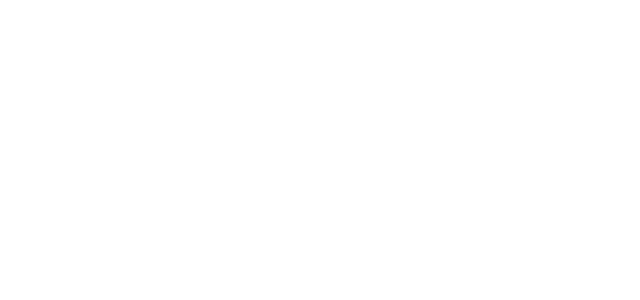
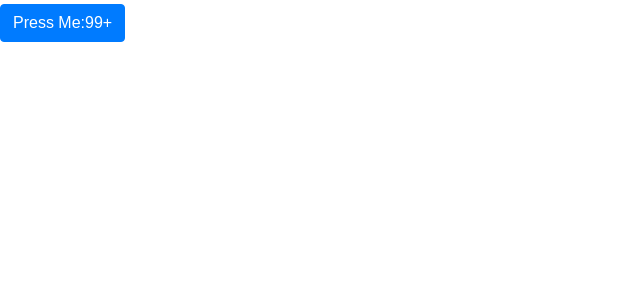
Before and after one commit to Raunak88/react-components, a React (Create React App) app: page / in a window 1280 px wide. Shown: the top 300 px of the page, without its empty margins (0-640 px from the left). Built offline with nearby package versions, Linux system fonts and the light colour scheme.

Commit message:
Added ButtonBadge component

```diff
--- a/src/App.js
+++ b/src/App.js
@@ -1,11 +1,18 @@
-import React from 'react';
-import logo from './logo.svg';
-import './App.css';
-
+import React from "react";
+import "./App.css";
+import ButtonBadge from "./ButtonBadge/ButtonBadge";
 function App() {
+  const customFunction = () => {
+    console.log("I am called");
+  };
   return (
     <div className="App">
-
+      <ButtonBadge
+        kind="primary"
+        counter={101}
+        children="Press Me"
+        click={customFunction}
+      />
     </div>
   );
 }
--- /dev/null
+++ b/src/ButtonBadge/ButtonBadge.js
@@ -0,0 +1,24 @@
+import PropTypes from "prop-types";
+import React from "react";
+import "./buttonbadge.scss";
+export default function ButtonBadge(props) {
+  return (
+    <button
+      className={props.kind}
+      disabled={props.disabled}
+      type={props.type}
+      onClick={props.click}
+    >
+      {props.children}:{props.counter > 99 ? 99 + "+" : props.counter}
+    </button>
+  );
+}
+
+ButtonBadge.propTypes = {
+  children: PropTypes.any,
+  click: PropTypes.func,
+  counter: PropTypes.number,
+  disabled: PropTypes.bool,
+  kind: PropTypes.string,
+  type: PropTypes.string
+};
--- /dev/null
+++ b/src/ButtonBadge/buttonbadge.scss
@@ -0,0 +1,46 @@
+
+button{
+    color: #fff;
+    margin-top: .25rem;
+    margin-bottom: .25rem;
+    display: inline-block;
+    font-weight: 400;
+    text-align: center;
+    vertical-align: middle;
+    -webkit-user-select: none;
+    -moz-user-select: none;
+    -ms-user-select: none;
+    user-select: none;
+    background-color: transparent;
+    border: 1px solid transparent;
+    padding: .375rem .75rem;
+    font-size: 1rem;
+    line-height: 1.5;
+    border-radius: .25rem;
+    cursor: pointer;
+    transition: color .15s ease-in-out,background-color .15s ease-in-out,border-color .15s ease-in-out,box-shadow .15s ease-in-out;
+
+
+    &.primary{
+        background-color: #007bff;
+        border-color: #007bff;
+        &:hover {
+            color: #fff;
+            background-color: #0069d9;
+            border-color: #0062cc;
+        }
+        &:active{
+            border-color: #005cbf;
+        }
+        &:focus{
+        box-shadow: 0 0 0 0.2rem rgba(38,143,255,.5);
+        }
+
+    }
+    &.standard{
+        background-color: #6c757d;
+        border-color: #6c757d;
+    }
+
+
+}
```
Also changed, not shown: package.json (+7 -2 lines), 1 other file (tests, documents, lock files or other folders).
